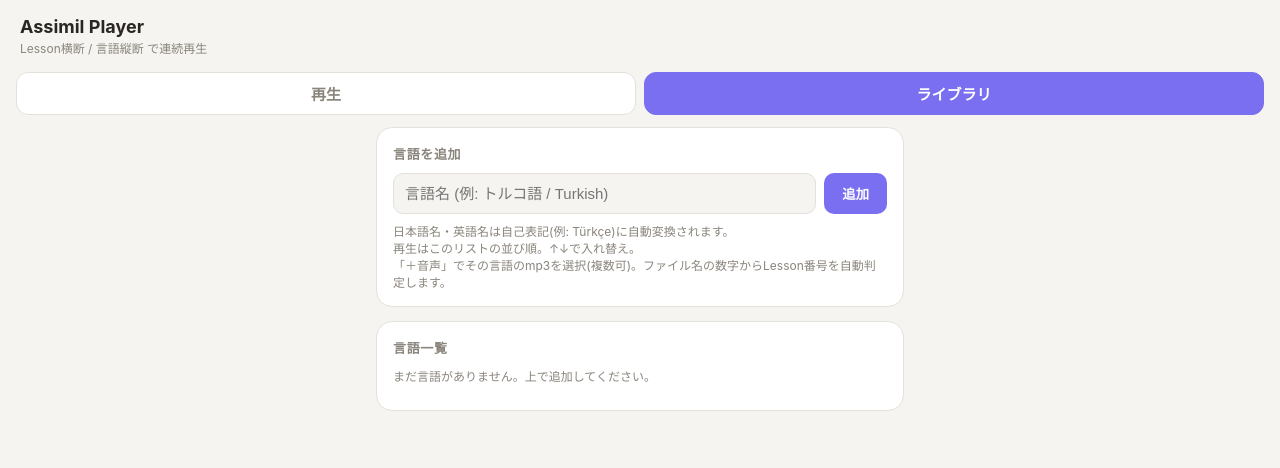
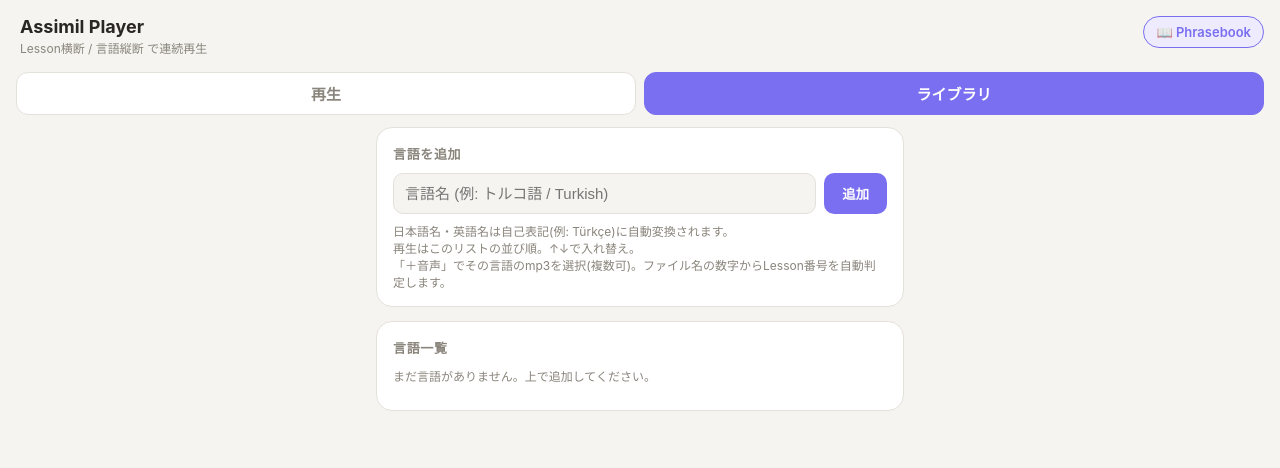
Before and after one commit to maylanguagesstudio04071004-prog/assimil-player, a plain HTML site: page index.html in a window 1280 px wide. Drawn offline with Linux system fonts and the light colour scheme.

Commit message:
Add files via upload

```diff
--- a/index.html
+++ b/index.html
@@ -21,8 +21,11 @@
 *{box-sizing:border-box; -webkit-tap-highlight-color:transparent}
 body{margin:0; font-family:-apple-system,BlinkMacSystemFont,"Hiragino Sans",sans-serif;
   background:var(--bg); color:var(--text); padding-bottom:env(safe-area-inset-bottom)}
-header{padding:16px 20px 4px; font-size:18px; font-weight:700}
+header{padding:16px 20px 4px; font-size:18px; font-weight:700; position:relative}
 header small{display:block; font-weight:400; color:var(--sub); font-size:12px; margin-top:2px}
+header .hlink{position:absolute; right:16px; top:16px; font-size:13px; font-weight:600;
+  color:var(--accent); text-decoration:none; padding:7px 12px; border:1px solid var(--accent);
+  border-radius:16px; background:var(--accent-soft)}
 .tabs{display:flex; gap:8px; padding:12px 16px}
 .tabs button{flex:1; padding:10px; border:1px solid var(--border); background:var(--card);
   color:var(--sub); border-radius:12px; font-size:15px; font-weight:600}
@@ -100,7 +103,7 @@ button{font-family:inherit; cursor:pointer; border:none}
 </style>
 </head>
 <body>
-<header>Assimil Player<small>Lesson横断 / 言語縦断 で連続再生</small></header>
+<header>Assimil Player<small>Lesson横断 / 言語縦断 で連続再生</small><a class="hlink" href="./assimil-phrasebook.html">📖 Phrasebook</a></header>
 
 <div class="tabs">
   <button id="tabPlay" class="on">再生</button>
@@ -323,7 +326,7 @@ function renderLangSelect(){
     const ls = lessonsOf(l.name);
     const o = document.createElement('option');
     o.value = l.name;
-    o.textContent = l.name;
+    o.textContent = l.name + ' (' + ls.length + '本 L' + ls[0] + '–L' + ls[ls.length - 1] + ')';
     sel.appendChild(o);
   });
   if (withAudio.some(l => l.name === prev)) sel.value = prev;
```
Also changed, not shown: assimil-phrasebook.html (+5 -2 lines).
